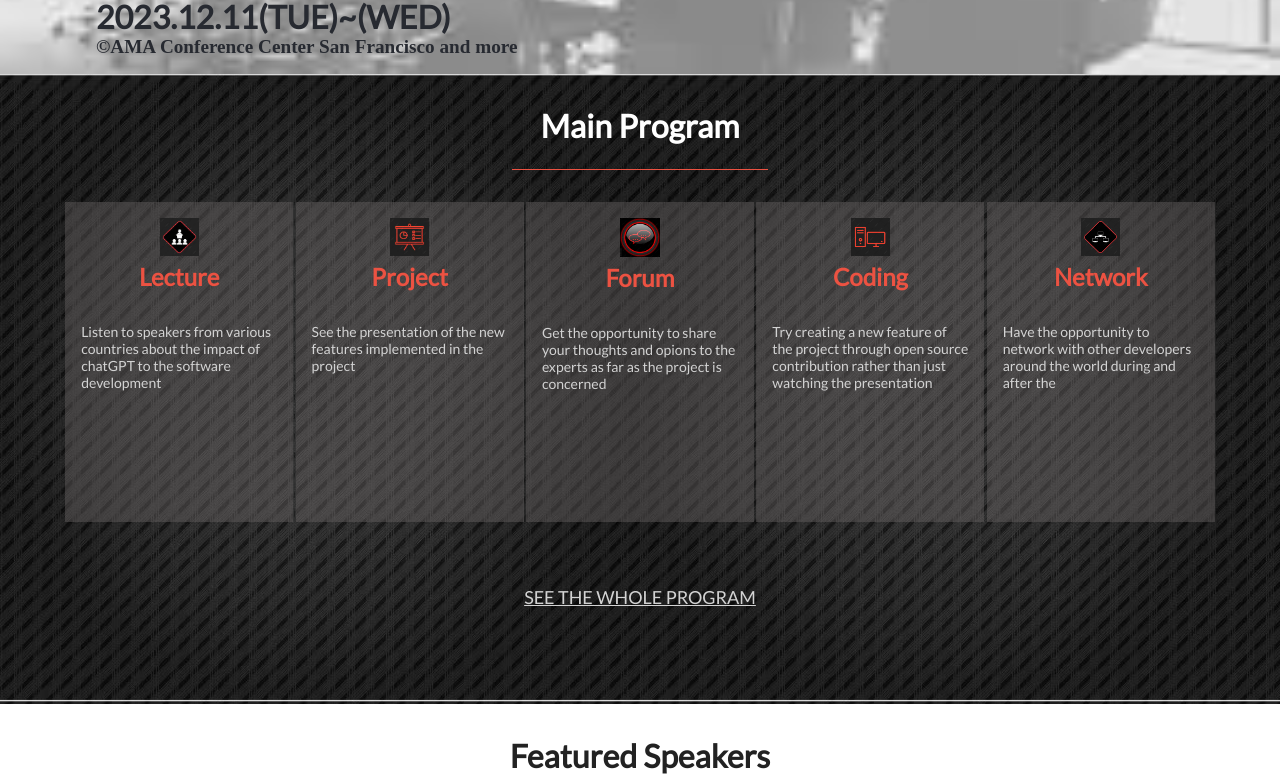
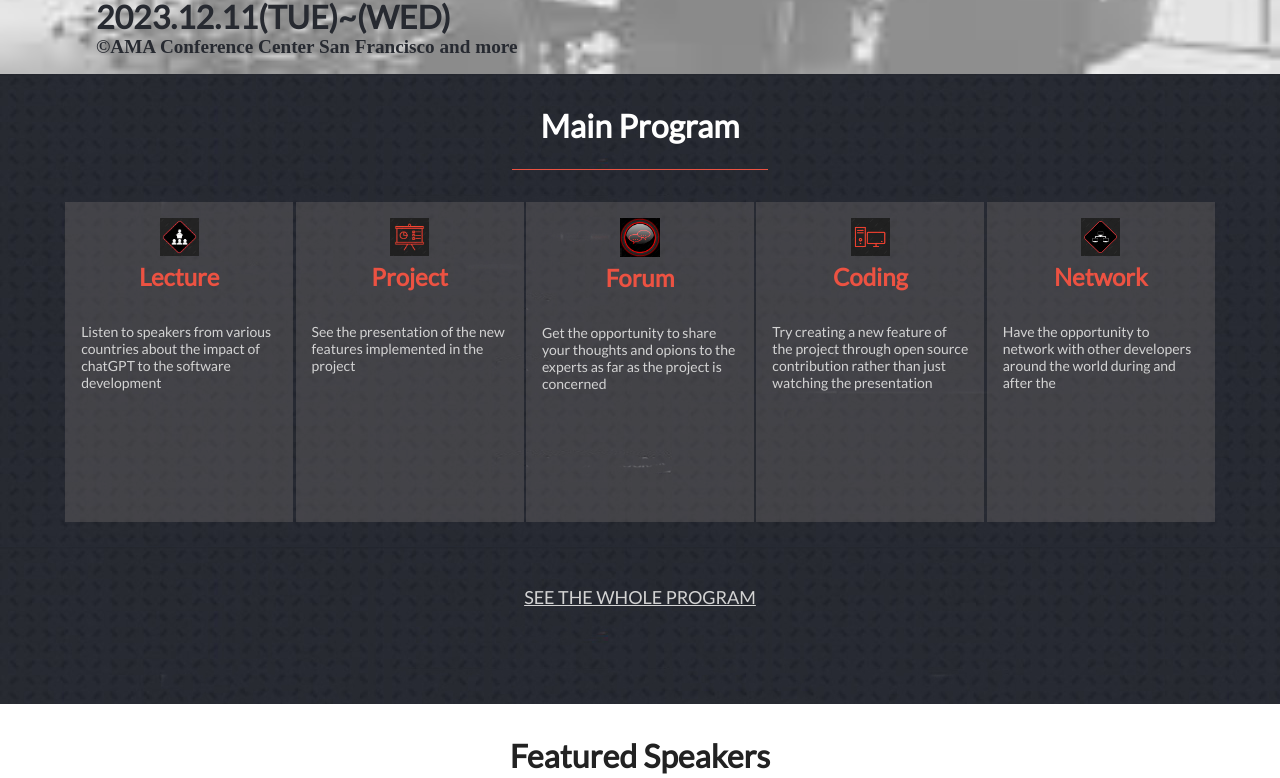
Before and after one commit to Kevin-Mena/Conference-schedule, a website: page index.html in a window 1280 px wide. Shown: the part 911-1689 px from the top of the page. Drawn offline with Linux system fonts and the light colour scheme.

Commit message:
Update changes

```diff
--- a/styles.css
+++ b/styles.css
@@ -32,6 +32,7 @@
 
 html {
   scroll-behavior: smooth;
+  overflow-x: hidden;
 }
 
 /* navigation bar styles */
@@ -194,7 +195,7 @@ li .nav-link {
   background-color: var(--font-color-1);
   height: auto;
   display: block;
-  background-image: url(./images/carbon.avif);
+  background-image: url(./images/main.jpg);
 }
 
 .main-header {
```
Also changed, not shown: images/main.jpg (added).
